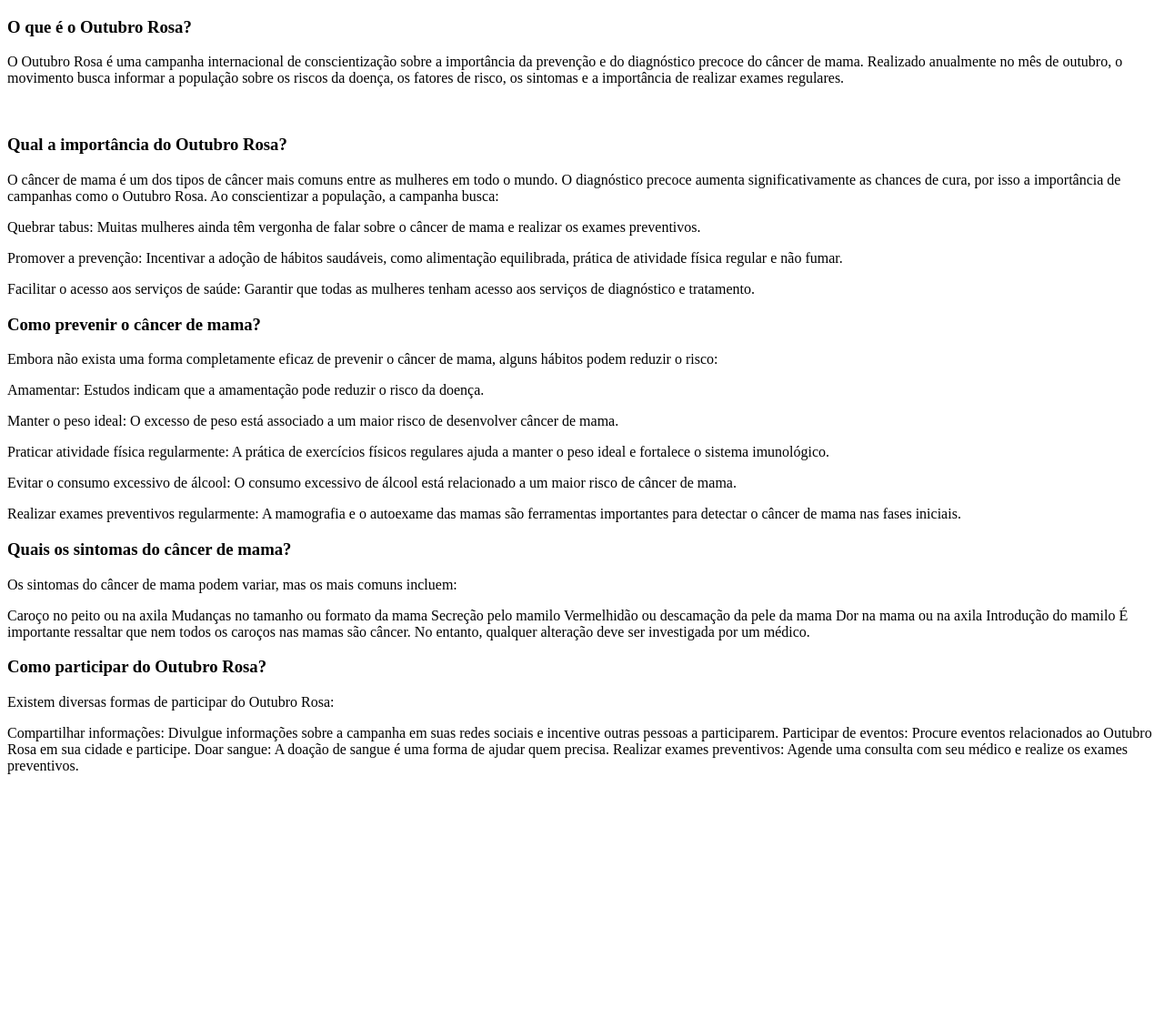
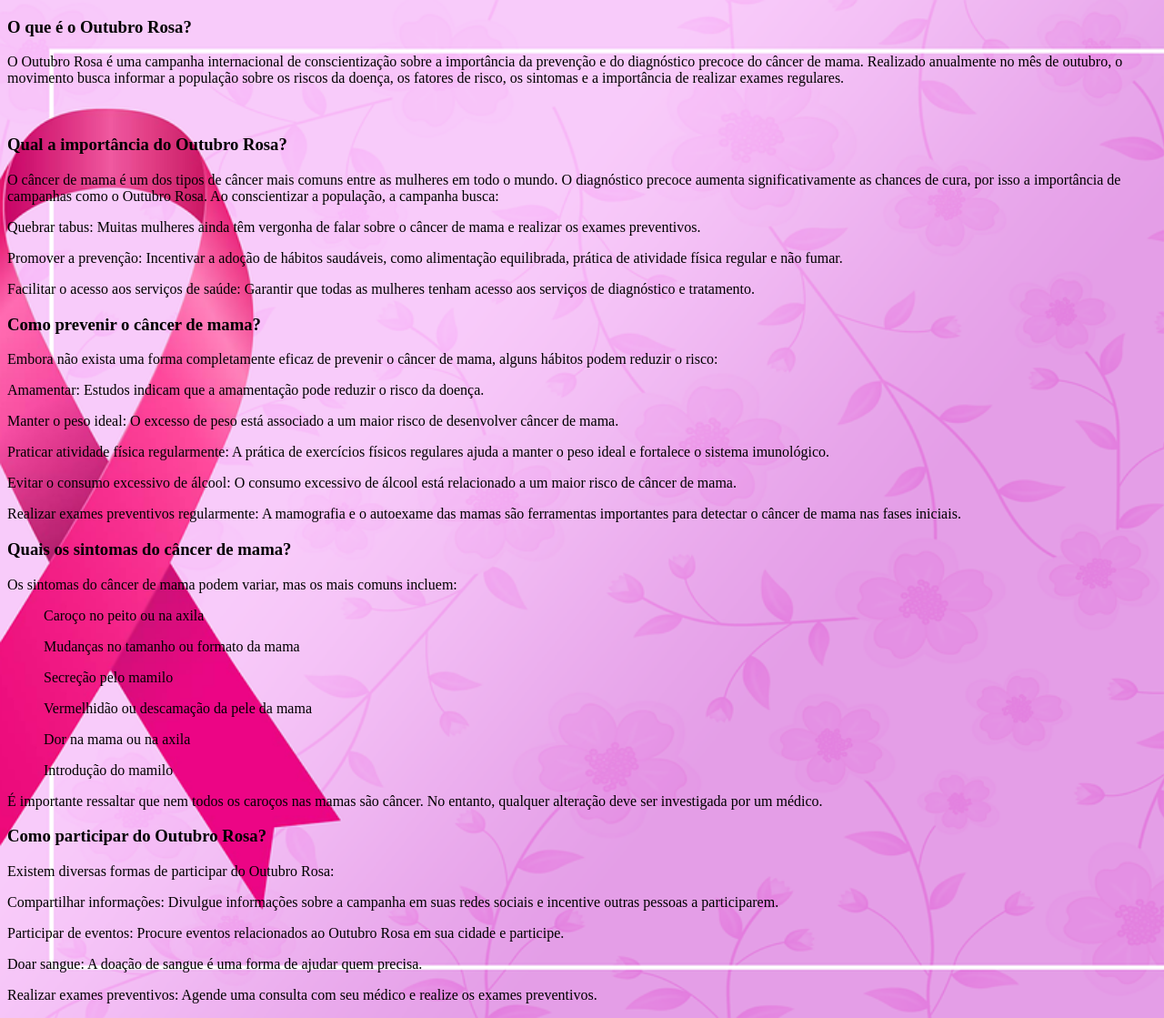
Before and after one commit to kauaM2/OUTUBROROSA, a plain HTML site: page index.htm in a window 1280 px wide. Shown: the whole page at 91% size. Before the commit the page ends 859 px from the top, so only its background shows below. Drawn offline with Linux system fonts and the light colour scheme.

Commit message:
Add files via upload

```diff
--- a/index.htm
+++ b/index.htm
@@ -5,6 +5,7 @@
     <meta http-equiv="X-UA-Compatible" content="IE=edge">
     <meta name="viewport" content="width=device-width, initial-scale=1.0">
     <title>Document</title>
+    <link rel="stylesheet" href="style.css">
 </head>
 <body>
     <h3>O que é o Outubro Rosa?</h3>
@@ -36,21 +37,23 @@
 
     <p>Os sintomas do câncer de mama podem variar, mas os mais comuns incluem:</p>
 
-    Caroço no peito ou na axila
-    Mudanças no tamanho ou formato da mama
-    Secreção pelo mamilo
-    Vermelhidão ou descamação da pele da mama
-    Dor na mama ou na axila
-    Introdução do mamilo
-    É importante ressaltar que nem todos os caroços nas mamas são câncer. No entanto, qualquer alteração deve ser investigada por um médico.
+   <ul>Caroço no peito ou na axila</ul>
+    <ul>Mudanças no tamanho ou formato da mama</ul>
+    <ul>Secreção pelo mamilo</ul>
+   <ul>Vermelhidão ou descamação da pele da mama</ul>
+    <ul>Dor na mama ou na axila</ul>
+    <ul>Introdução do mamilo</ul>
+    É importante ressaltar que nem todos os caroços nas mamas são câncer. No entanto, qualquer alteração deve ser investigada por um médico.</ul>
 
    <h3>Como participar do Outubro Rosa?
 </h3>
    <p> Existem diversas formas de participar do Outubro Rosa:</p>
 
-    Compartilhar informações: Divulgue informações sobre a campanha em suas redes sociais e incentive outras pessoas a participarem.
-    Participar de eventos: Procure eventos relacionados ao Outubro Rosa em sua cidade e participe.
-    Doar sangue: A doação de sangue é uma forma de ajudar quem precisa.
-    Realizar exames preventivos: Agende uma consulta com seu médico e realize os exames preventivos.
+   <p></p> Compartilhar informações: Divulgue informações sobre a campanha em suas redes sociais e incentive outras pessoas a participarem.
+
+   <p>Participar de eventos: Procure eventos relacionados ao Outubro Rosa em sua cidade e participe.</p>
+
+   <p>Doar sangue: A doação de sangue é uma forma de ajudar quem precisa.</p>
+   <p>Realizar exames preventivos: Agende uma consulta com seu médico e realize os exames preventivos.</p>
 </body>
 </html>
--- /dev/null
+++ b/style.css
@@ -0,0 +1,5 @@
+body{
+    background-image: url(october-pink-4519528_960_720.webp);
+    background-repeat: no-repeat;
+    background-size: cover;
+}
```
Also changed, not shown: october-pink-4519528_960_720.webp (added).
